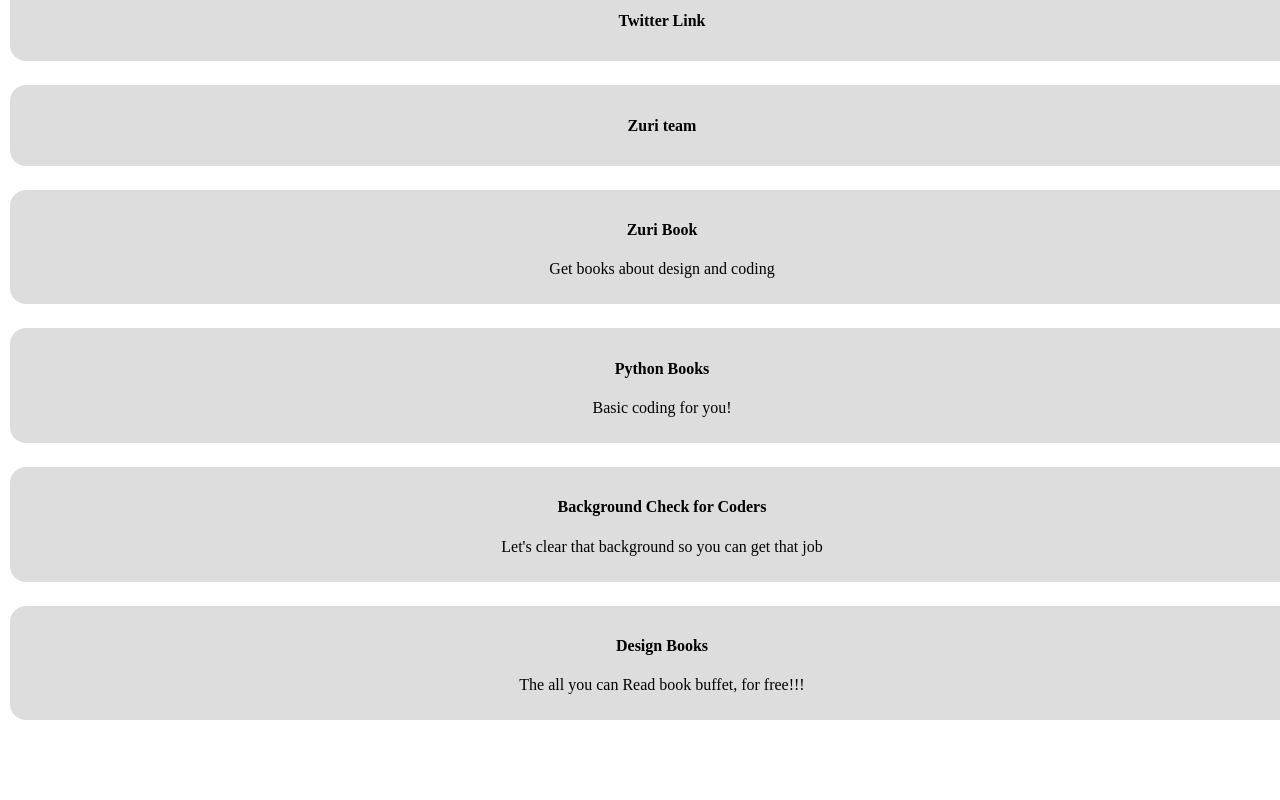
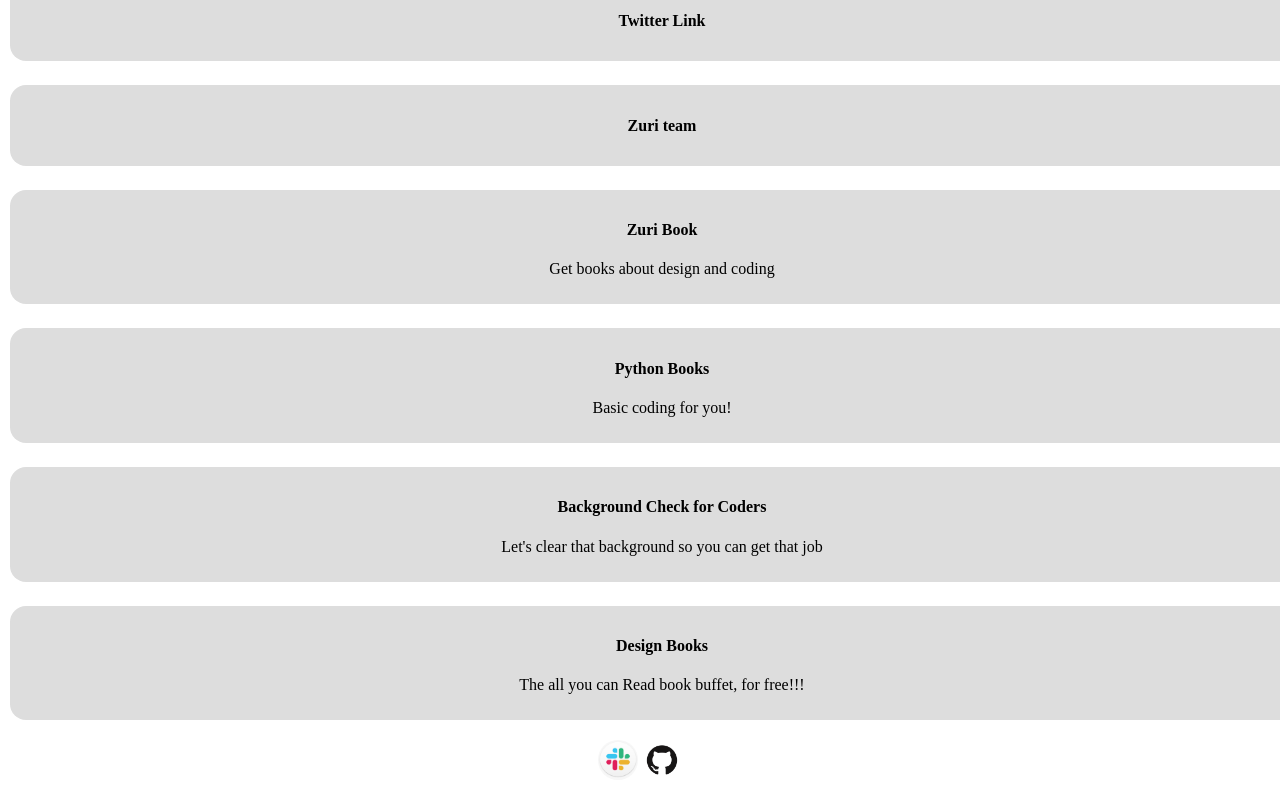
Before and after one commit to Ntshangase/webprofile, a React (Create React App) app: page / in a window 1280 px wide. Shown: the part 265-1065 px from the top of the page. Before the commit the page ends 1005 px from the top, so only its background shows below. Built offline with nearby package versions, Linux system fonts and the light colour scheme.

Commit message:
slack and git icons

```diff
--- a/src/profile.js
+++ b/src/profile.js
@@ -1,8 +1,10 @@
 import React from 'react';
 import logo from '/home/mntwana/webprofile/src/picture.jpg';
+import slac from '/home/mntwana/webprofile/src/slack logo.png';
+import git from '/home/mntwana/webprofile/src/GitHub-logo.png'
 import './style.css';
 
-console.log(logo);
+console.log(logo,slac,git);
 
 export default function Profile() {
   return (
@@ -21,6 +23,7 @@ export default function Profile() {
           <p> <a id='pitch' href='https://background.zuri.team/' target="blank"><h4>Background Check for Coders</h4> <p>Let's clear that background so you can get that job</p></a> </p>
           <p> <a id='book__design' href='https://books.zuri.team/design-rules' target="blank"><h4>Design Books</h4> <p>The all you can Read book buffet, for free!!!</p></a> </p>
         </p>
+        <p> <img id='pic1' src={slac} alt='slack logo'></img> <img id='pic2' src={git} alt='github logo' ></img> </p>
       </center>
     </div>
   )
--- a/src/style.css
+++ b/src/style.css
@@ -7,6 +7,18 @@
     border-radius: 60%;
     width: 150px;
     height: 150px;
+  }
+
+  #pic1{
+    border-radius: 60%;
+    width: 40px;
+    height: 40px;
+  }
+
+  #pic2{
+    border-radius: 60%;
+    width: 40px;
+    height: 40px;
   }
 
   #twitter{
```
Also changed, not shown: src/GitHub-logo.png (added), src/slack logo.png (added).
